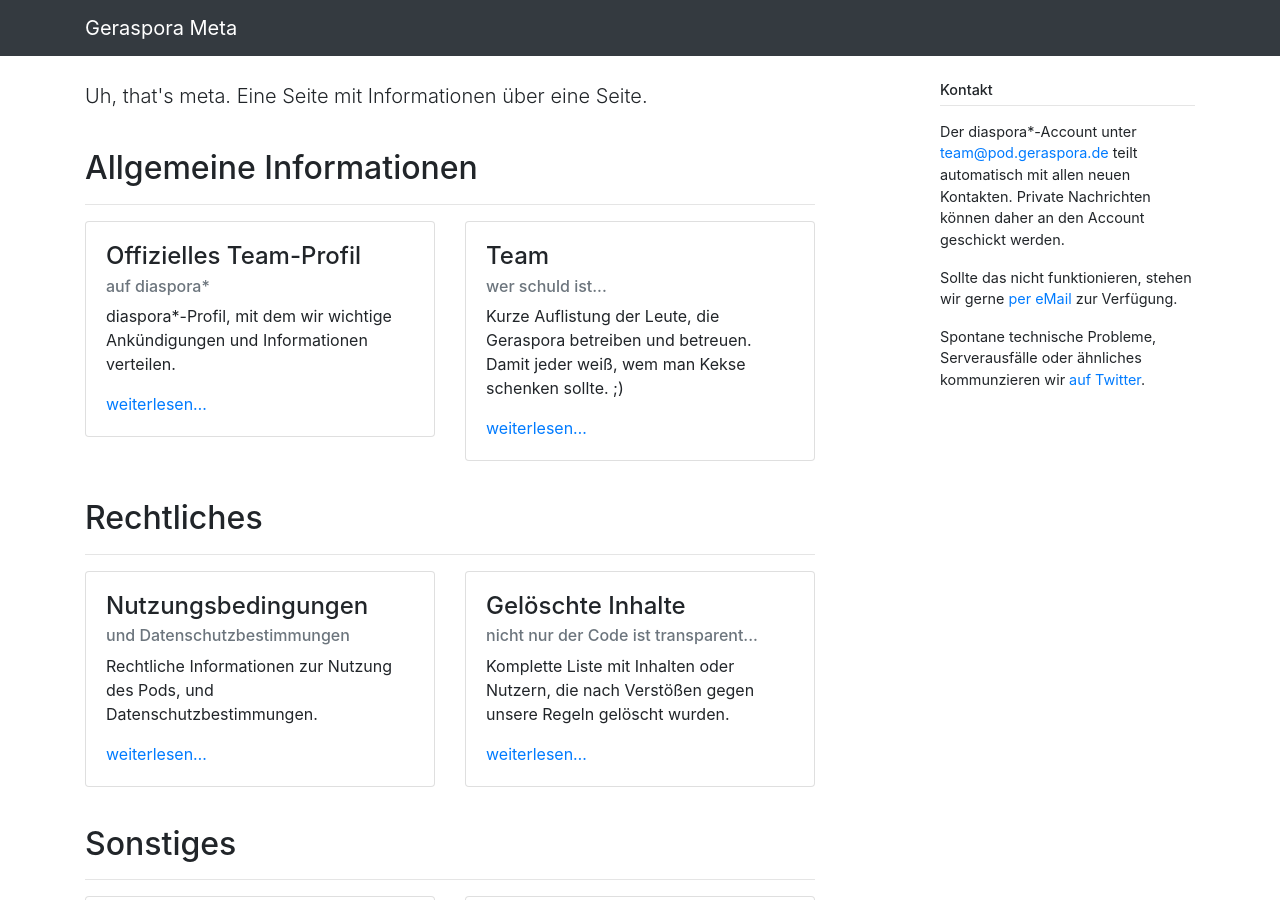
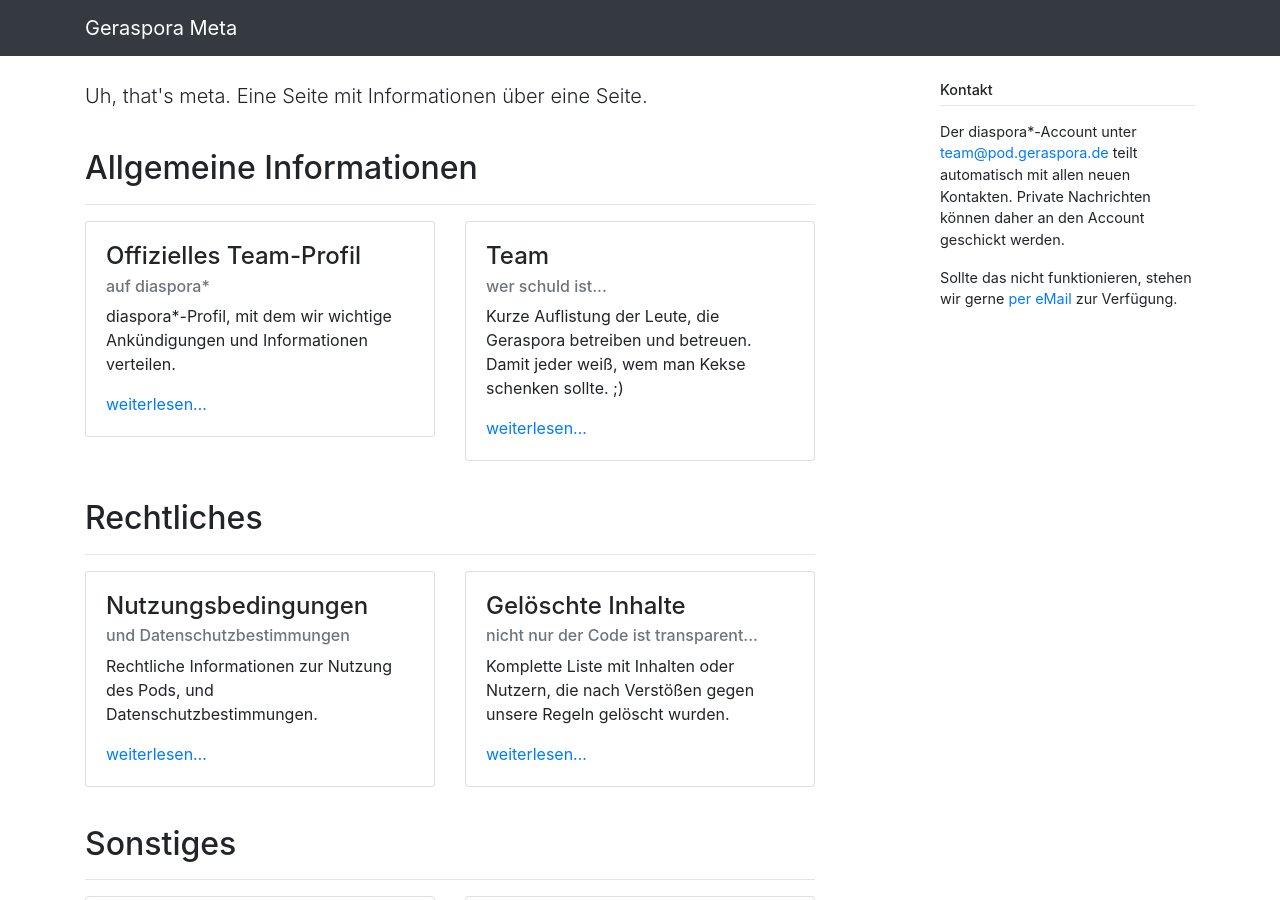
Before and after one commit to geraspora/meta, a Jekyll site: the page built from index.html, in a window 1280 px wide and 900 px high. Built offline with Jekyll 4.4.1, drawn with Linux system fonts in a browser that asks for light colours.

Commit message:
twitter is dead

```diff
--- a/_includes/sidebar.html
+++ b/_includes/sidebar.html
@@ -9,8 +9,4 @@
   <p>
     Sollte das nicht funktionieren, stehen wir gerne <a href="mailto:team@geraspora.de">per eMail</a> zur Verfügung.
   </p>
-  <p>
-    Spontane technische Probleme, Serverausfälle oder ähnliches kommunzieren wir
-    <a href="https://twitter.com/geraspora" target="_blank">auf Twitter</a>.
-  </p>
 </div>
```
